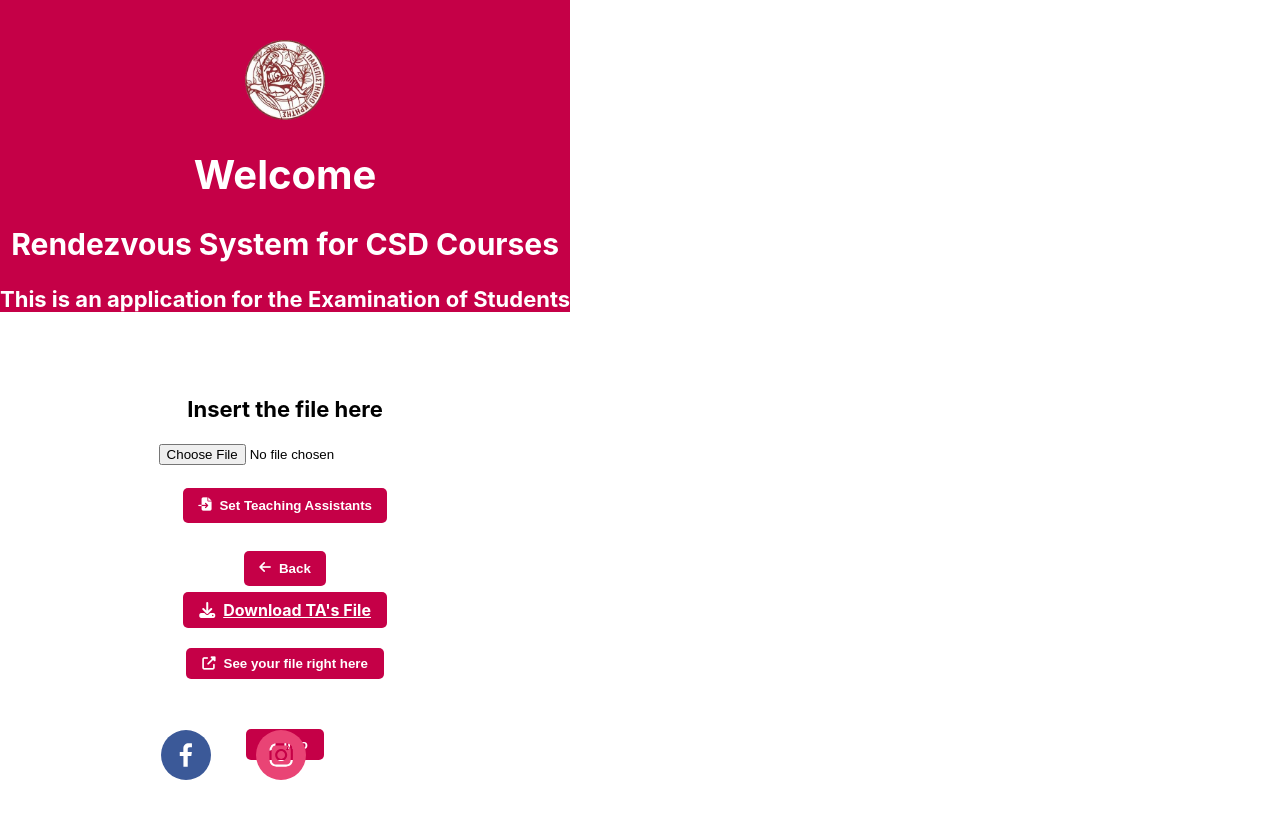
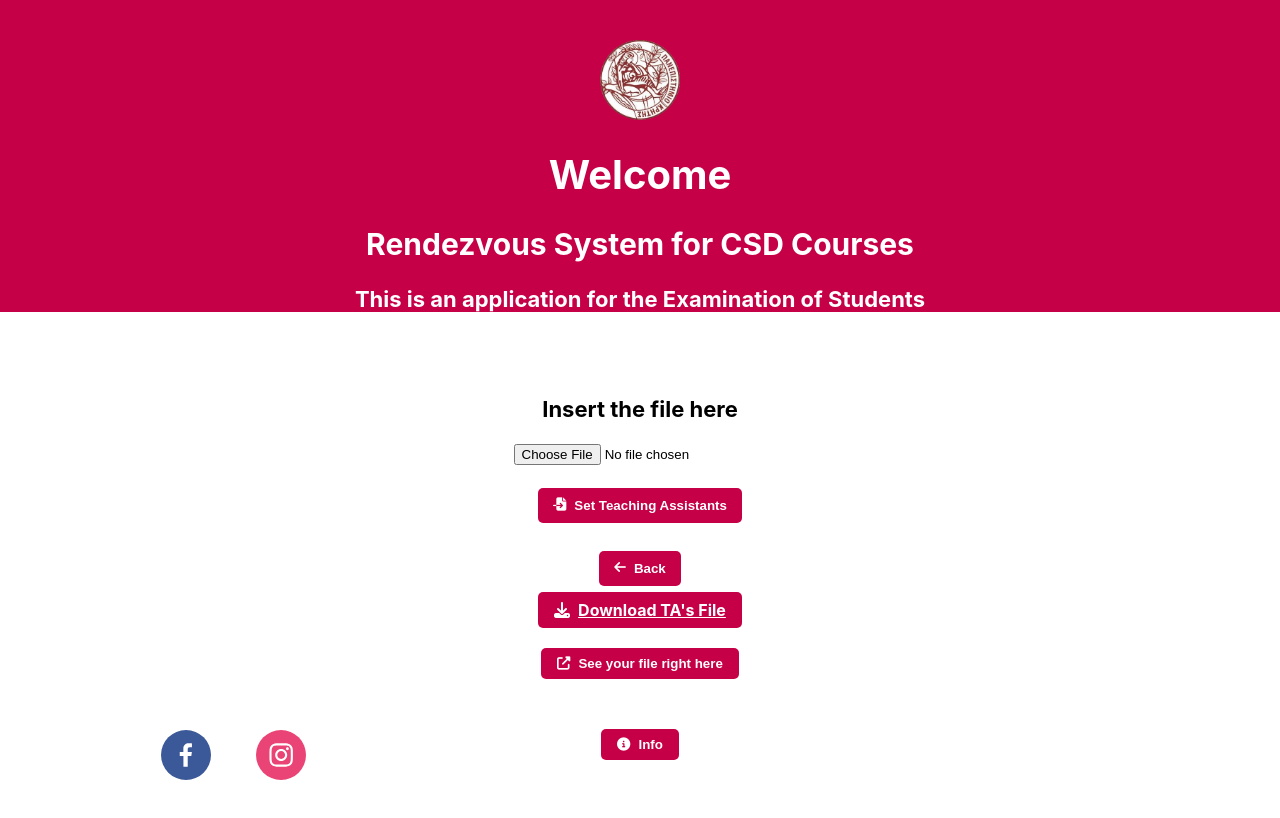
Before and after one commit to anestiskivro/CSD-Client, a React (Create React App) app: page /teacher/SetTAs in a window 1280 px wide. Shown: the top 818 px of the page. Built offline with nearby package versions, Linux system fonts and the light colour scheme.

Commit message:
modifications teacher op 2

```diff
--- a/src/components/setTAs.js
+++ b/src/components/setTAs.js
@@ -71,7 +71,6 @@ function TeachingAssistant() {
     reader.readAsDataURL(fileData);
   };
   return (
-    <div className={`home-container ${isMobile ? 'mobile' : 'desktop'}`}>
       <div className="admin1">
         <Info email={email}></Info>
         <div className="right">
@@ -108,7 +107,6 @@ function TeachingAssistant() {
           )}
         </div>
       </div>
-    </div>
   );
 }
 
--- a/src/components/teacher_op.js
+++ b/src/components/teacher_op.js
@@ -1,12 +1,10 @@
 import '@fortawesome/fontawesome-free/css/all.min.css';
 import axios from 'axios';
 import React, { useEffect, useState } from 'react';
-import { useMediaQuery } from 'react-responsive';
 import { useNavigate } from 'react-router-dom';
 import './teacher_op.css';
 
 function Teacher_op({ id, email }) {
-    const isMobile = useMediaQuery({ maxWidth: 428 });
     const navigate = useNavigate();
     const [courses, setCourses] = useState([]);
     const [selectedCourse, setSelectedCourse] = useState('');
@@ -46,7 +44,6 @@ function Teacher_op({ id, email }) {
         navigate('Studslots', { state: { email, selectedCourse } })
     }
     return (
-        <div className={`home-container ${isMobile ? 'mobile' : 'desktop'}`}>
         <div className="right">
             <div className="header">
                 <h3>Select a Course: {selectedCourse}</h3>
@@ -88,7 +85,6 @@ function Teacher_op({ id, email }) {
                 )}
             </div>
         </div>
-        </div>
     )
 }
 
```
